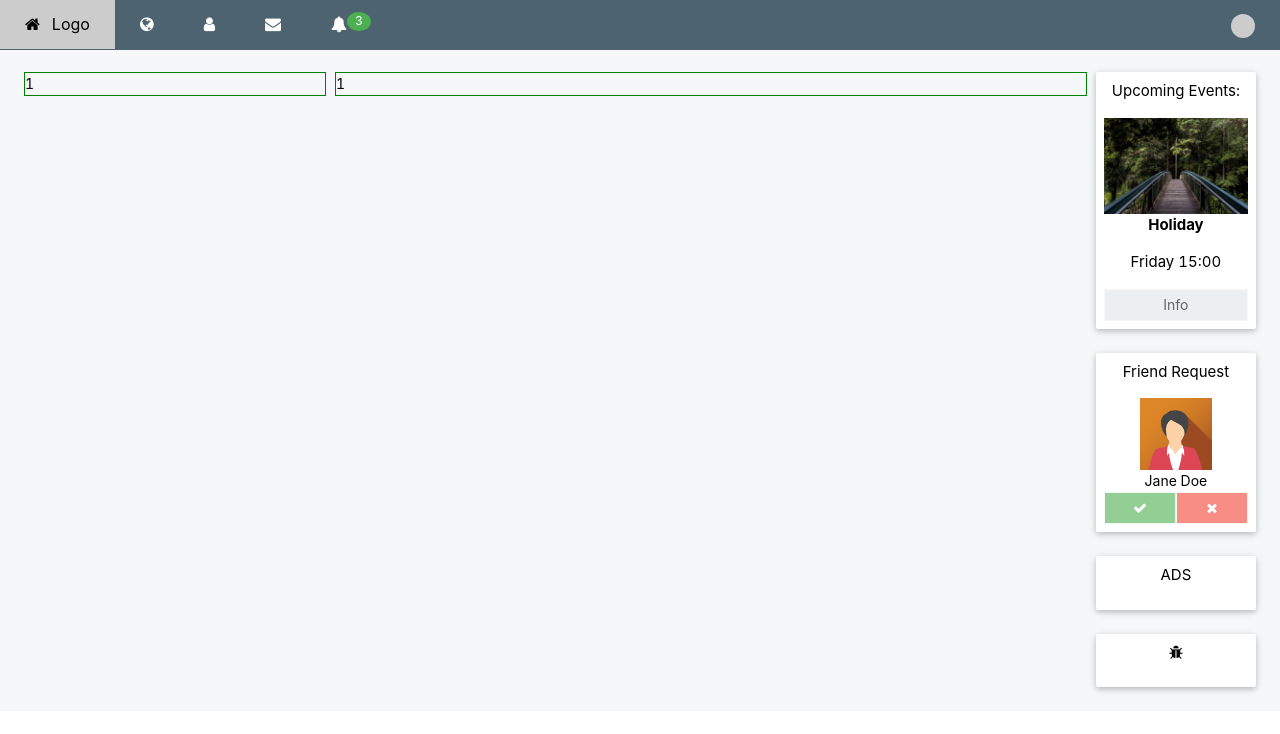
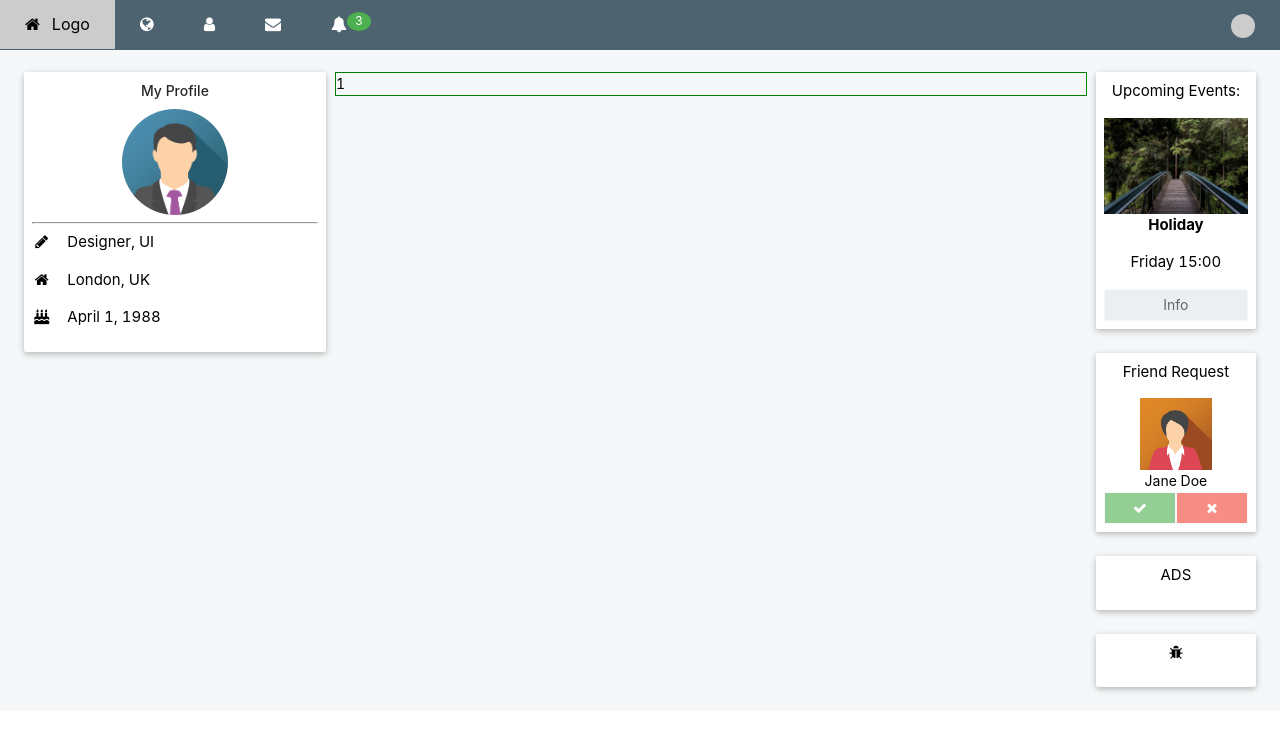
Before and after one commit to ravindrakumarkumawat/social-page, a React (Create React App) app: page / in a window 1280 px wide. Shown: the top 734 px of the page. Built offline with nearby package versions, Linux system fonts and the light colour scheme.

Commit message:
added the profile

```diff
--- a/src/components/Home/index.js
+++ b/src/components/Home/index.js
@@ -7,12 +7,16 @@ import HomeLayout from '../Layout/Home'
 import FriendRequest from '../FriendRequest'
 import './Home.css'
 import UpcomingEvents from '../UpcomingEvents'
+import Profile from '../Profile'
 
 const Home = () => {
   return (
     <HomeLayout>
       <NormalRow classNames="justifyBetween">
-        <NormalCol span={5}><div style={{border: "1px solid green"}}>1</div></NormalCol>
+        <NormalCol span={5}>
+          <Profile />
+          <div className="gap-2"></div>
+        </NormalCol>
         <NormalCol span={14}><div style={{border: "1px solid green"}}>1</div></NormalCol>
         <NormalCol span={4}>
           <UpcomingEvents />
--- /dev/null
+++ b/src/components/Profile/index.js
@@ -0,0 +1,26 @@
+import React from 'react'
+import NormalCard from '../common/NormalCard'
+import NormalImg from '../common/NormalImg'
+import Avatar3 from '../../assets/images/avatar3.png'
+
+const Profile = () => {
+  return (
+    <NormalCard>
+    <div className="card round white">
+    <div className="container">
+      <div className="center">
+     <h4 className="center">My Profile</h4>
+     <NormalImg src={Avatar3} alt="Avatar" classNames="profile-img"/>
+  {/*<p className="center"><img src="/w3images/avatar3.png" className="circle" style="height:106px;width:106px" alt="Avatar"></p>*/}
+     </div>
+     <hr />
+     <p><i className="fa fa-pencil fa-fw margin-right text-theme"></i> Designer, UI</p>
+     <p><i className="fa fa-home fa-fw margin-right text-theme"></i> London, UK</p>
+     <p><i className="fa fa-birthday-cake fa-fw margin-right text-theme"></i> April 1, 1988</p>
+    </div>
+  </div>
+    </NormalCard>
+  )
+}
+
+export default Profile
--- a/src/components/common/NormalImg/NormalImg.css
+++ b/src/components/common/NormalImg/NormalImg.css
@@ -30,3 +30,10 @@
 .width-50 {
   width: 50%;
 }
+
+.profile-img {
+  width: 106px;
+  height: 106px;
+
+  border-radius: 50%;
+}
```
